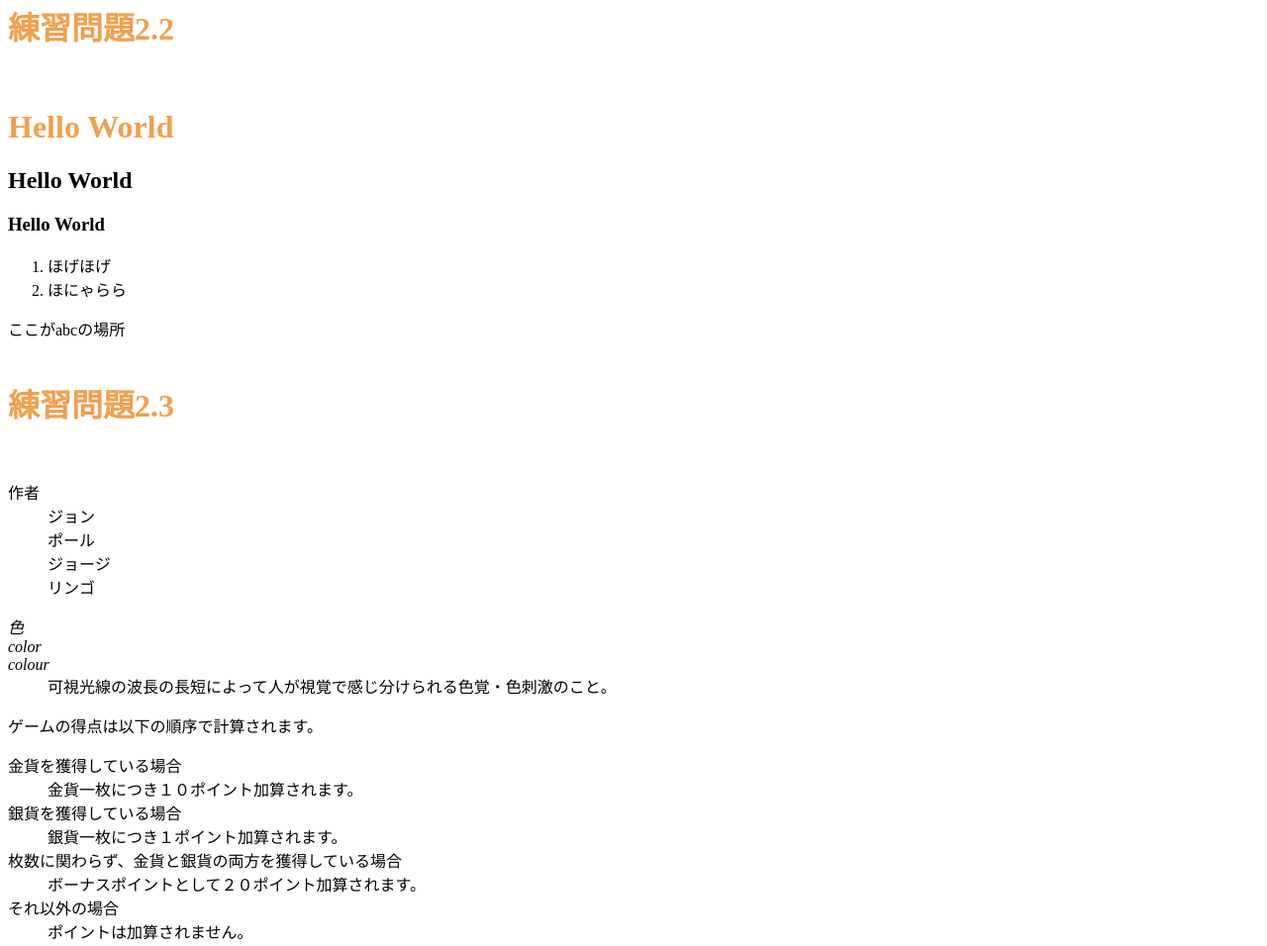
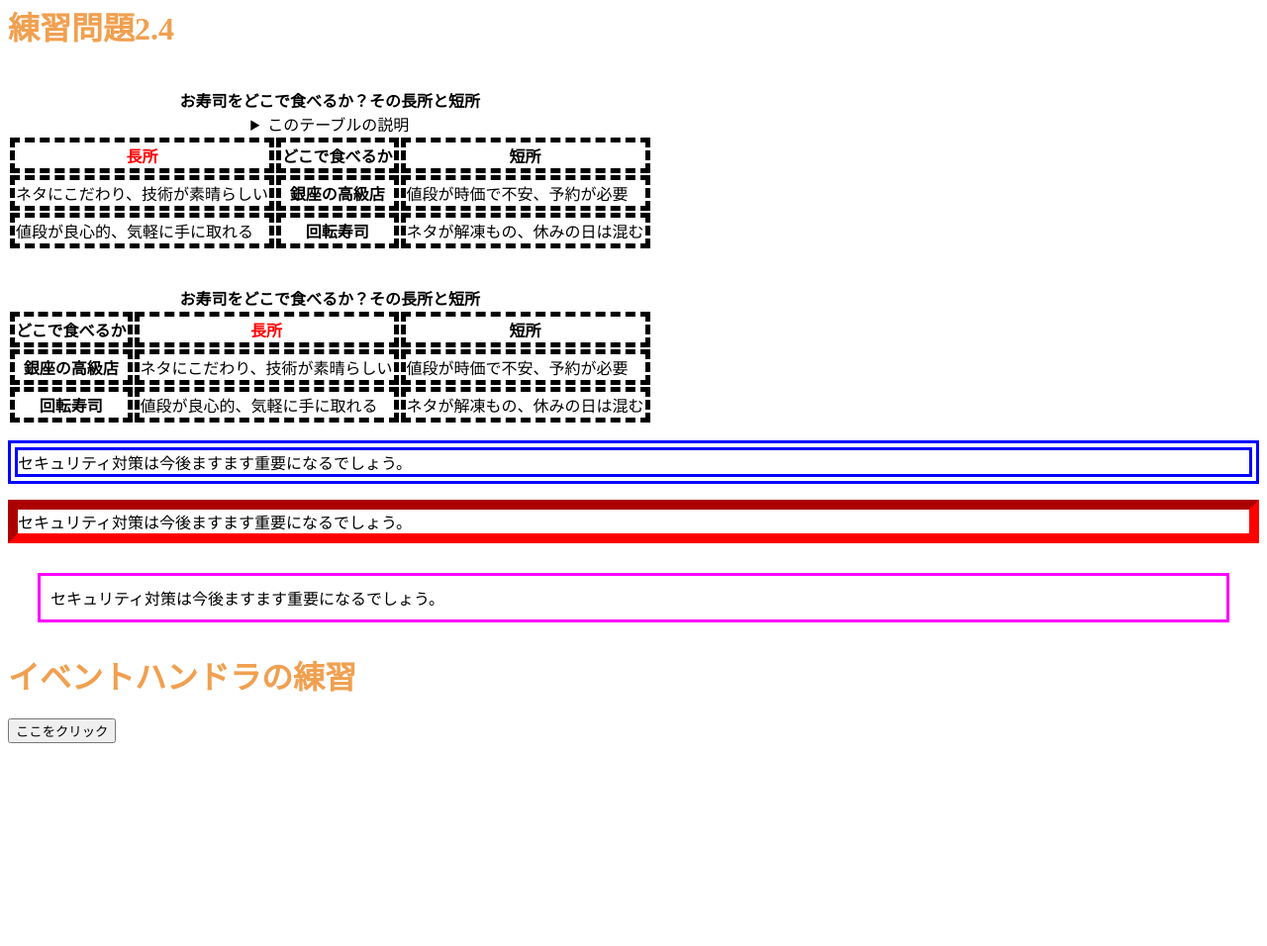
Before and after one commit to kanami0913/21472, a plain HTML site: page index.html in a window 1280 px wide. Shown: the part 134-1090 px from the top of the page at 99% size. After the commit the page ends 893 px from the top, so only its background shows below. Drawn offline with Linux system fonts and the light colour scheme.

Commit message:
Update index.html

```diff
--- a/index.html
+++ b/index.html
@@ -12,49 +12,7 @@
  <!--文字の大きさの練習-->
 <br>
 <br>
-<h1>練習問題2.2</h1>
-<br>
-<h1>Hello World</h1>
- <h2>Hello World</h2>
- <h3>Hello World</h3>
 
- <ol>
-     <li>ほげほげ</li>
-     <li>ほにゃらら</li>
- </ol>
-
-<a id="abc">ここがabcの場所</a>
-
-<br>
-<br>
-<h1>練習問題2.3</h1>
-<br>
-<dl>
-<dt>作者</dt>
-<dd>ジョン</dd>
-<dd>ポール</dd>
-<dd>ジョージ</dd>
-<dd>リンゴ</dd>
-</dl>
-
-<dl>
-<dt lang="ja"><dfn>色</dfn></dt>
-<dt lang="en-US"><dfn>color</dfn></dt>
-<dt lang="en-GB"><dfn>colour</dfn></dt>
-<dd>可視光線の波長の長短によって人が視覚で感じ分けられる色覚・色刺激のこと。</dd>
-</dl>
-<p>ゲームの得点は以下の順序で計算されます。
-</p>
-<dl>
-<dt>金貨を獲得している場合</dt>
-<dd>金貨一枚につき１０ポイント加算されます。</dd>
-<dt>銀貨を獲得している場合</dt><dd>銀貨一枚につき１ポイント加算されます。</dd>
-<dt>枚数に関わらず、金貨と銀貨の両方を獲得している場合</dt>
-<dd>ボーナスポイントとして２０ポイント加算されます。</dd>
-<dt>それ以外の場合</dt><dd>ポイントは加算されません。</dd>
-</dl>
-<br>
-<br>
 <h1>練習問題2.4</h1>
 <br>
 <table>
@@ -89,6 +47,6 @@
 <p class="sample2">セキュリティ対策は今後ますます重要になるでしょう。</p>
 <p class="sample3">セキュリティ対策は今後ますます重要になるでしょう。</p>
 <h1>イベントハンドラの練習</h1>
-<input type="button"value="ここをクリック"onclick="alert('Hello,Kanami!');">
+<input type="button"value="ここをクリック"ondblclick="alert('Hello,Kanami!');">
 </body>
 </html>
```
